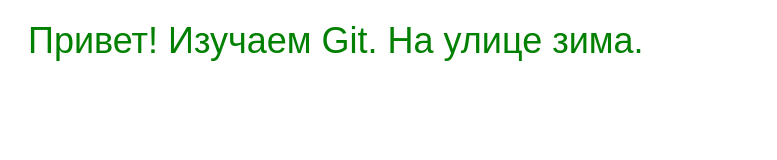
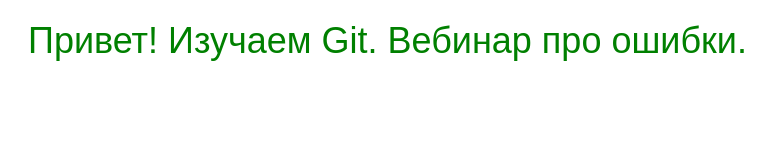
Before and after one commit to TedMcdonald77/test, a plain HTML site: page index.html in a window 1280 px wide. Shown: the whole page, without its empty margins (0-777 px from the left). Drawn offline with Linux system fonts and the light colour scheme.

Commit message:
githab changes

```diff
--- a/index.html
+++ b/index.html
@@ -8,6 +8,6 @@
     <link rel="stylesheet" href="style.css">
 </head>
 <body>
-    <p class="text"> Привет! Изучаем Git. На улице зима.</p>
+    <p class="text"> Привет! Изучаем Git. Вебинар про ошибки.</p>
 </body>
 </html>
```
